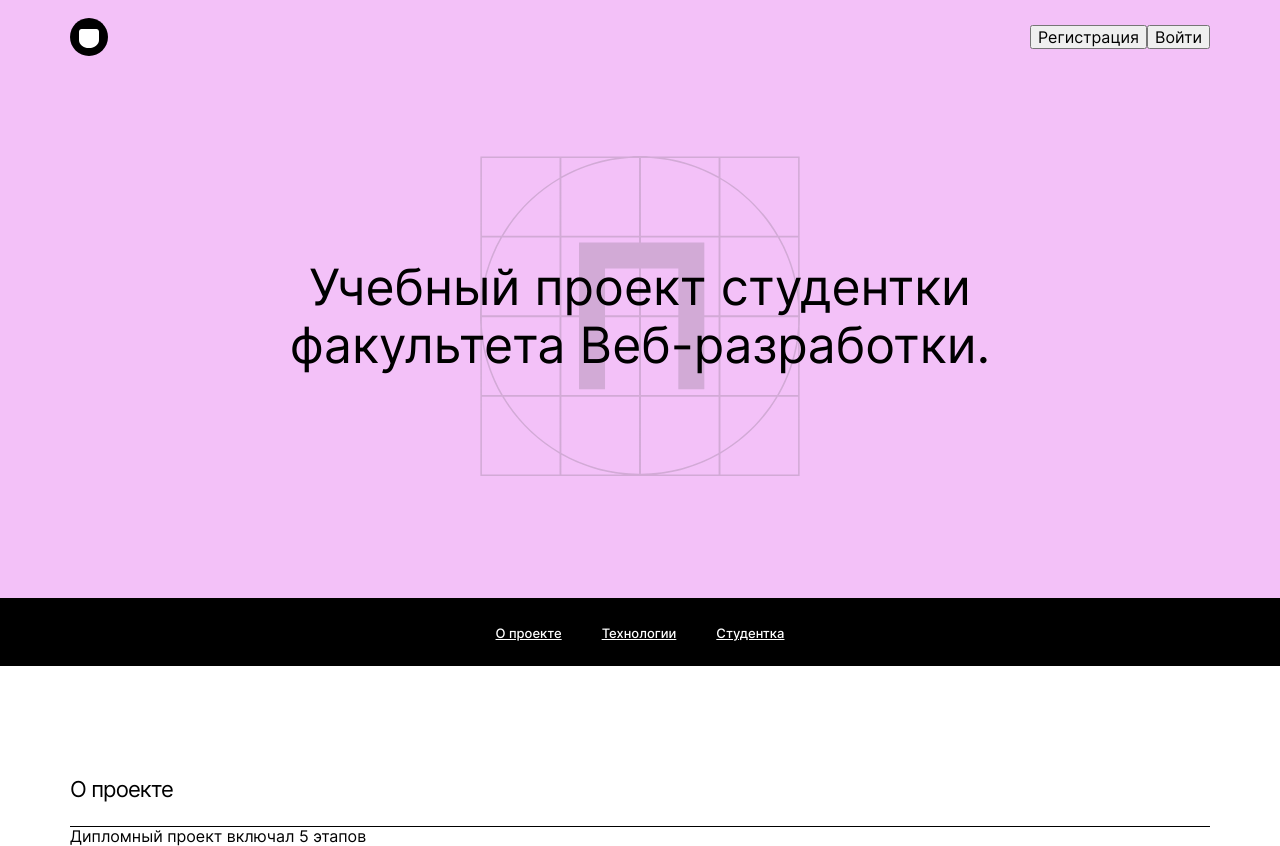
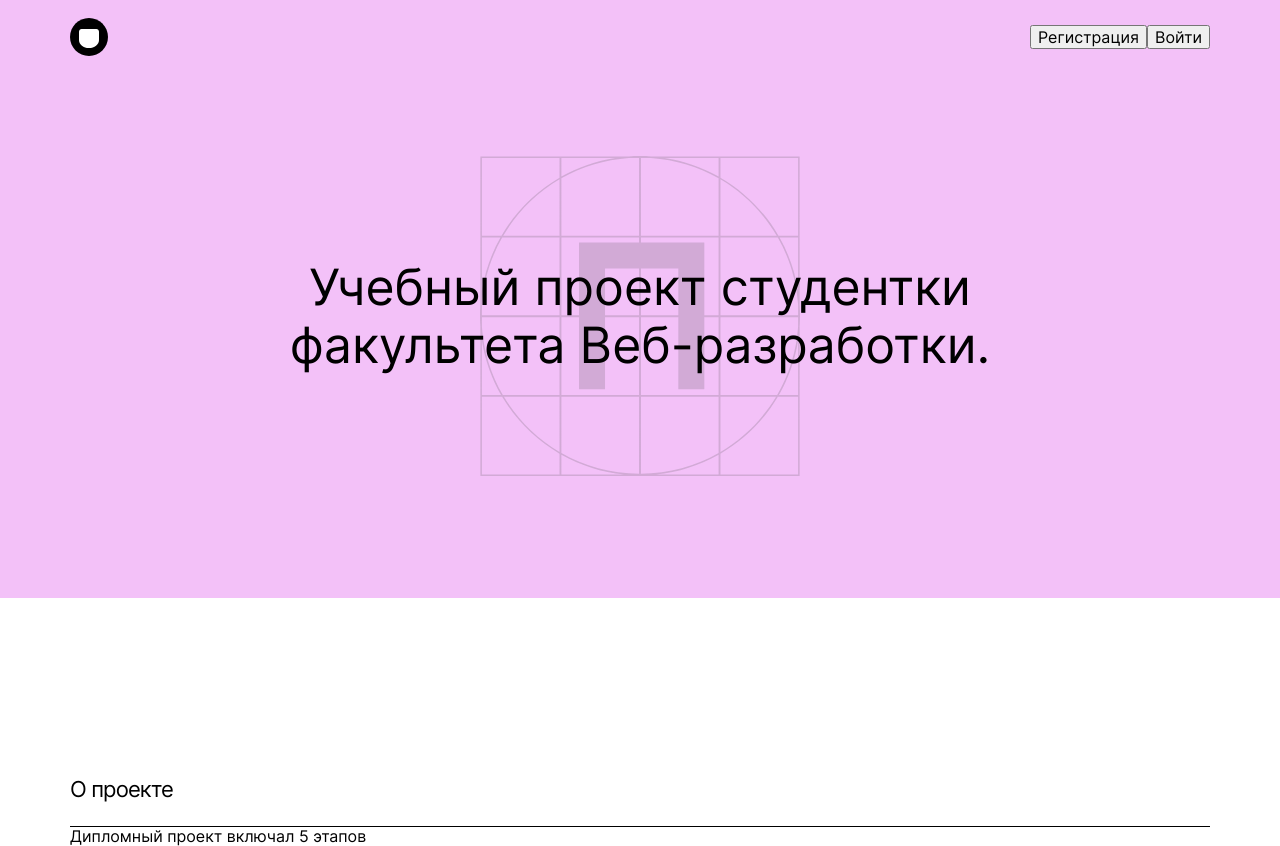
Before and after one commit to OlgaStrelk/movies-explorer-frontend, a React (Create React App) app: page / in a window 1280 px wide. Built offline with nearby package versions, Linux system fonts and the light colour scheme.

Commit message:
feat: refactor navBar classnames

```diff
--- a/src/components/AuthBar/AuthBar.jsx
+++ b/src/components/AuthBar/AuthBar.jsx
@@ -2,8 +2,8 @@ import "./AuthBar.css";
 
 function AuthBar() {
   const BTNS_CLASS_NAME = "authBar__btn";
+  const CONTAINER_CLASS_NAME = "authBar__container";
   const space = " ";
-  const CONTAINER_CLASS_NAME = "authBar__container";
   const BTN_TYPE = "button";
 
   const BTNS = [
--- a/src/components/NavTab/NavTab.jsx
+++ b/src/components/NavTab/NavTab.jsx
@@ -1,5 +1,7 @@
 import "./NavTab.css";
 function NavTab() {
+  const NAV_CLASS_NAME = "nav";
+  const NAV_LIST_CLASS_NAME = "nav__list";
   const NAV_ITEM_CLASS_NAME = "nav__item";
   const NAV_LINK_CLASS_NAME = "nav__link";
   const NAV_ITEMS = [
@@ -29,8 +31,8 @@ function NavTab() {
   ));
 
   return (
-    <nav className="nav__panel">
-      <ul className="nav__list">{navItemsMarkup}</ul>
+    <nav className={NAV_CLASS_NAME}>
+      <ul className={NAV_LIST_CLASS_NAME}>{navItemsMarkup}</ul>
     </nav>
   );
 }
```
